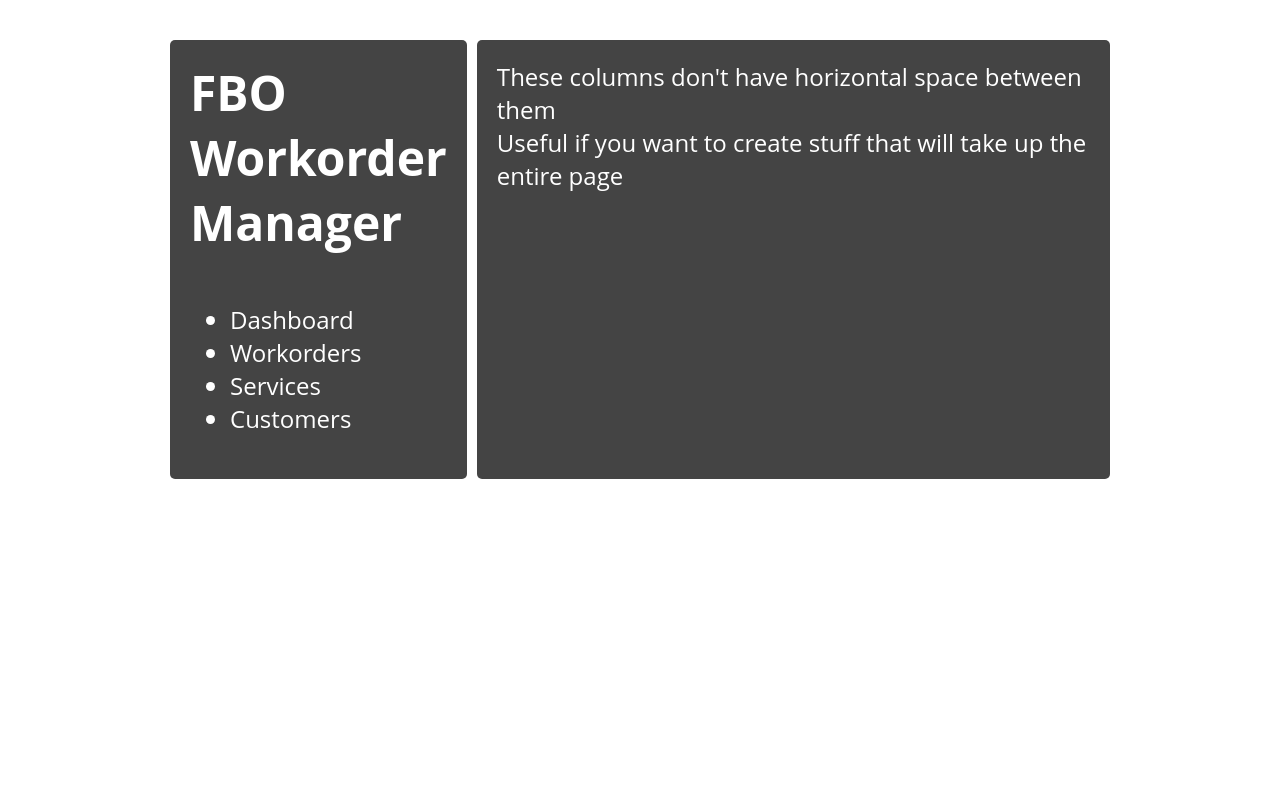
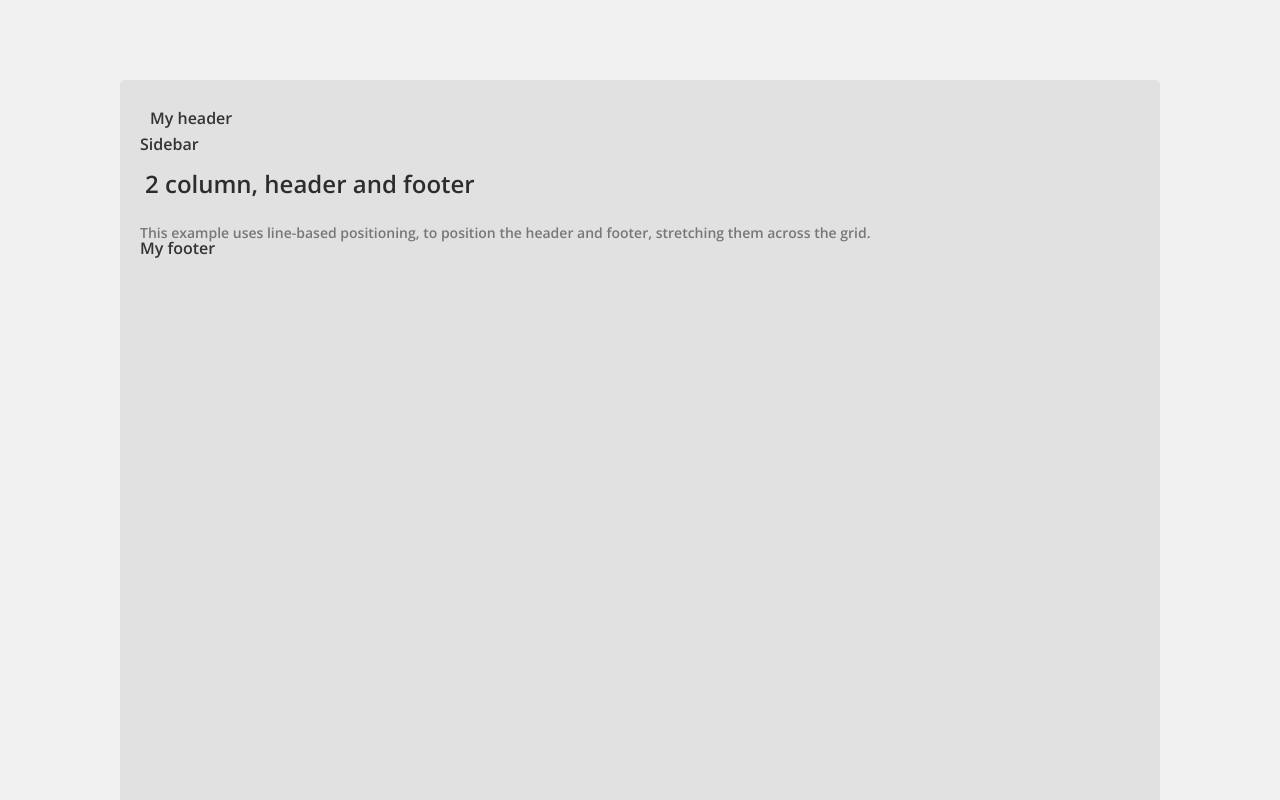
Before and after one commit to euberman/mod3-project-airport-manager, a plain HTML site: page fbo-workorder-frontend/index.html in a window 1280 px wide. Shown: the top 800 px of the page. Drawn offline with nearby package versions, Linux system fonts and the light colour scheme.

Commit message:
updates to layout

```diff
--- a/fbo-workorder-frontend/index.html
+++ b/fbo-workorder-frontend/index.html
@@ -6,7 +6,7 @@
     <link rel="stylesheet" href="my_styles.css">
   </head>
   <body>
-    <main class='wrapper'>
+    <!-- <main class='wrapper'>
       <header>
         <h1>FBO Workorder Manager</h1>
         <nav>
@@ -22,7 +22,17 @@
         <div class="col-12 correct"> These columns don't have horizontal space between them </div>
         <div class="col-12 note"> Useful if you want to create stuff that will take up the entire page </div>
       </section>
-    </main>
+    </main> -->
+
+    <div class="wrapper">
+      <header class="header">My header</header>
+      <aside class="sidebar">Sidebar</aside>
+      <article class="content">
+        <h1>2 column, header and footer</h1>
+        <p>This example uses line-based positioning, to position the header and footer, stretching them across the grid.</p>
+      </article>
+      <footer class="footer">My footer</footer>
+    </div>
 
     <script src="./src/index.js"></script>
   </body>
--- a/fbo-workorder-frontend/my_styles.css
+++ b/fbo-workorder-frontend/my_styles.css
@@ -1,4 +1,4 @@
-/*
+
 @import url("https://fonts.googleapis.com/css?family=Open+Sans:600");
 * {margin: 0; padding: 0; box-sizing: border-box; }
 *, *:before, *:after { box-sizing: inherit; }
@@ -61,73 +61,10 @@ a:hover {text-decoration: underline;}
 .error { background: #FF5353; color: #fff; }
 .correct { background: #33D685; color: #fff; }
 .rounded {border-radius: 100px;}
-*/
+
 .back-img { background-image: url(http://); height: 150px; background-size:cover; color: #fff; }/* Use on columns only! */
-/*
+
 .hidden-col {visibility: hidden;}
 .full-width { margin-bottom: 0; }
 .full-width:last-child { margin-bottom: 20px; }
 .space-off, .space-off:last-child {margin-bottom: 0; }
-*/
-
-
-
-*, *:before, *:after {
-  box-sizing: border-box;
-}
-
-body {
-  margin: 40px;
-  font-family: 'Open Sans', 'sans-serif';
-  background-color: #fff;
-  color: #444;
-}
-
-h1, p {
-  margin: 0 0 1em 0;
-}
-
-/* no grid support? */
-.sidebar {
-  float: left;
-  width: 19.1489%;
-}
-
-.content {
-  float: right;
-  width: 79.7872%;
-}
-
-/* make a grid */
-.wrapper {
-  max-width: 940px;
-  margin: 0 auto;
-  display: grid;
-  grid-template-columns: 1fr 3fr;
-  grid-gap: 10px;
-}
-
-.wrapper > * {
-  background-color: #444;
-  color: #fff;
-  border-radius: 5px;
-  padding: 20px;
-  font-size: 150%;
-  /* needed for the floated layout*/
-  margin-bottom: 10px;
-}
-
-.header, .footer {
-  grid-column: 1 / -1;
-  /* needed for the floated layout */
-  clear: both;
-}
-
-
-/* We need to set the widths used on floated items back to auto, and remove the bottom margin as when we have grid we have gaps. */
-@supports (display: grid) {
-  .wrapper > * {
-    width: auto;
-    margin: 0;
-  }
-}
```
